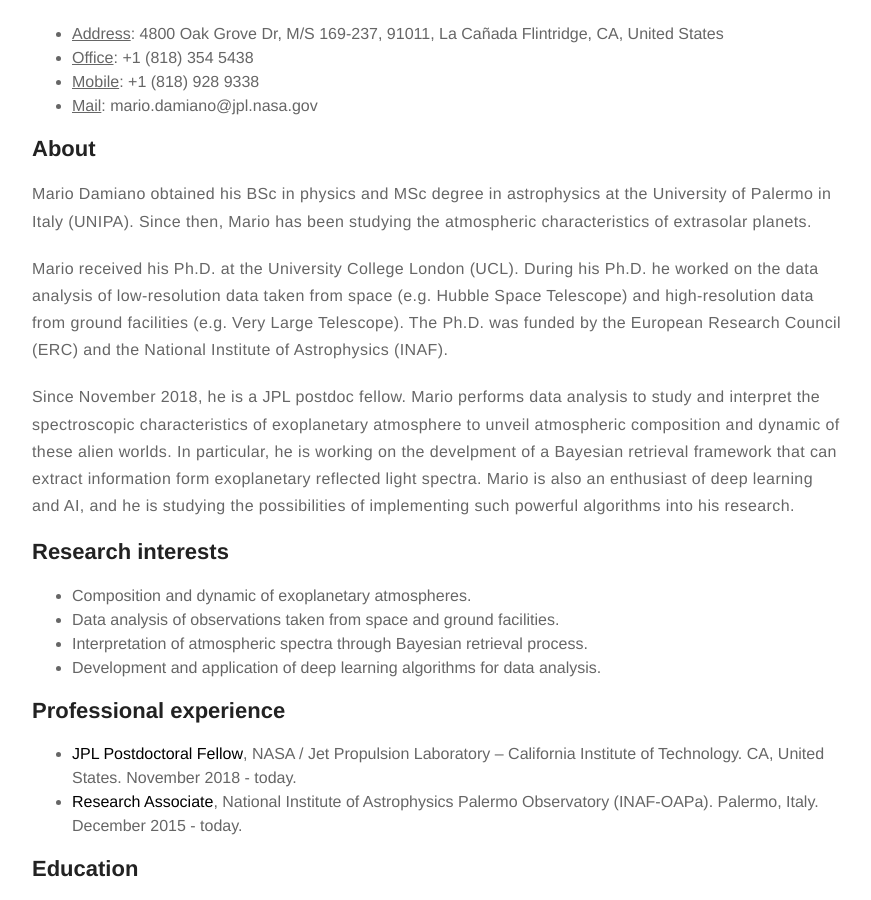
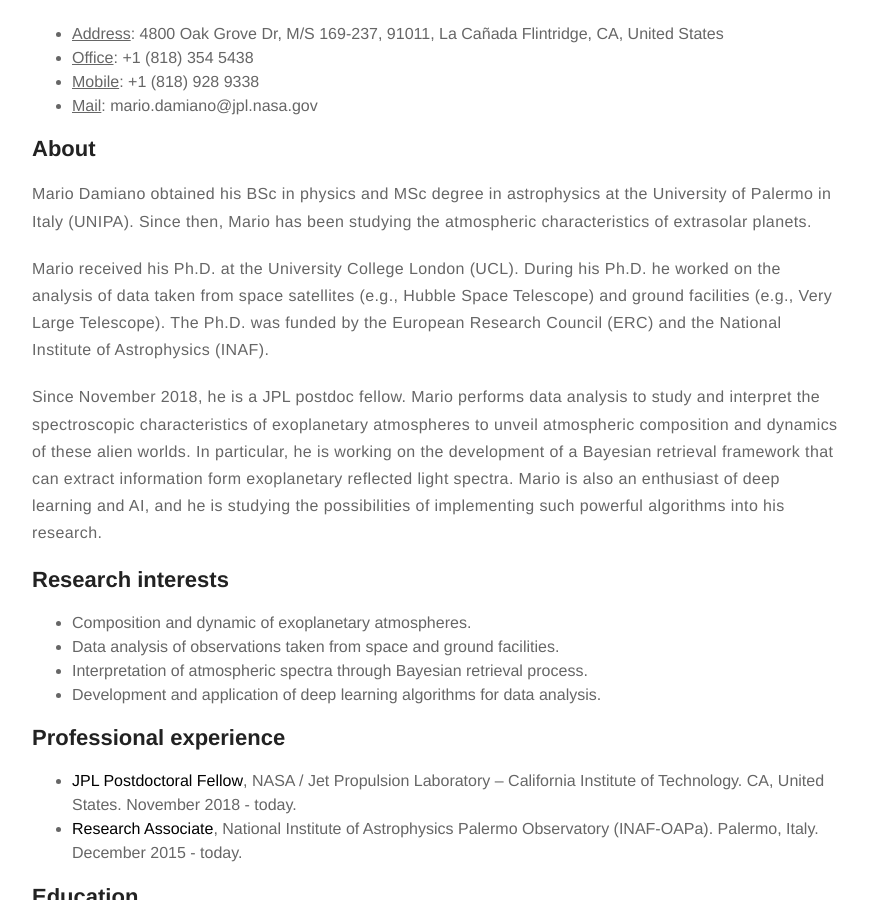
Before and after one commit to MDamiano/MDamiano.github.io, a Jekyll site: the page built from about.md, in a window 1280 px wide and 900 px high, scrolled down 503 px. Shown: the whole window, without its empty margins (203-1074 px from the left). Built offline with Jekyll 4.4.1, drawn with Linux system fonts in a browser that asks for light colours.

Commit message:
Updates 02/19/20

```diff
--- a/about.md
+++ b/about.md
@@ -15,9 +15,9 @@ layout: page
 <h2>About</h2>
 <p>Mario Damiano obtained his BSc in physics and MSc degree in astrophysics at the University of Palermo in Italy (UNIPA). Since then, Mario has been studying the atmospheric characteristics of extrasolar planets.</p>
 
-<p>Mario received his Ph.D. at the University College London (UCL). During his Ph.D. he worked on the data analysis of low-resolution data taken from space (e.g. Hubble Space Telescope) and high-resolution data from ground facilities (e.g. Very Large Telescope). The Ph.D. was funded by the European Research Council (ERC) and the National Institute of Astrophysics (INAF).</p>
+<p>Mario received his Ph.D. at the University College London (UCL). During his Ph.D. he worked on the analysis of data taken from space satellites (e.g., Hubble Space Telescope) and ground facilities (e.g., Very Large Telescope). The Ph.D. was funded by the European Research Council (ERC) and the National Institute of Astrophysics (INAF).</p>
 
-<p>Since November 2018, he is a JPL postdoc fellow. Mario performs data analysis to study and interpret the spectroscopic characteristics of exoplanetary atmosphere to unveil atmospheric composition and dynamic of these alien worlds. In particular, he is working on the develpment of a Bayesian retrieval framework that can extract information form exoplanetary reflected light spectra. Mario is also an enthusiast of deep learning and AI, and he is studying the possibilities of implementing such powerful algorithms into his research.</p>
+<p>Since November 2018, he is a JPL postdoc fellow. Mario performs data analysis to study and interpret the spectroscopic characteristics of exoplanetary atmospheres to unveil atmospheric composition and dynamics of these alien worlds. In particular, he is working on the development of a Bayesian retrieval framework that can extract information form exoplanetary reflected light spectra. Mario is also an enthusiast of deep learning and AI, and he is studying the possibilities of implementing such powerful algorithms into his research.</p>
 
 <h2>Research interests</h2>
 <ul class="skill-list">
```
